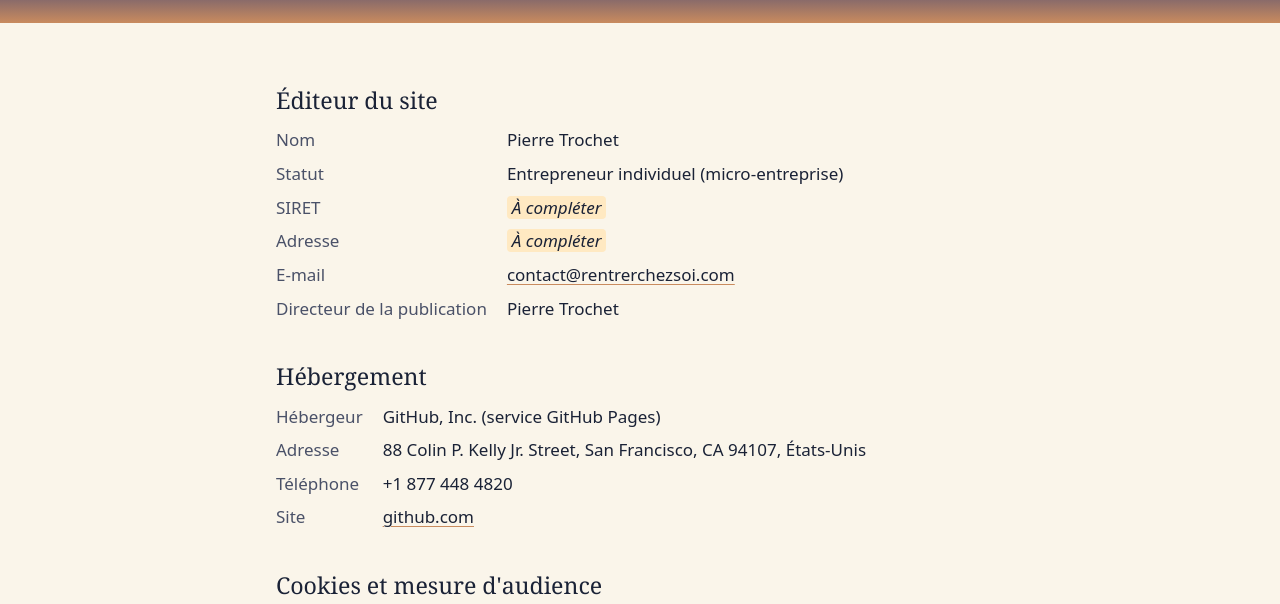
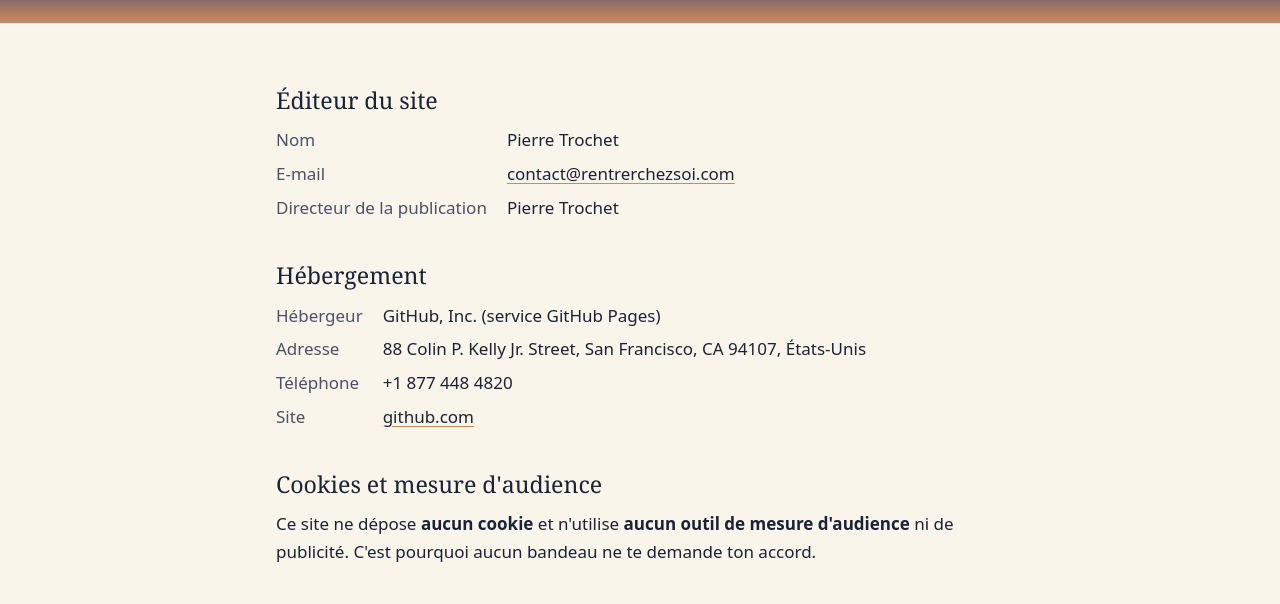
Before and after one commit to Pierre-TROCHET/rentrerchezsoi-site, a plain HTML site: page mentions-legales.html in a window 1280 px wide. Shown: the part 168-772 px from the top of the page. Drawn offline with Linux system fonts and the light colour scheme.

Commit message:
Mentions légales sans adresse ni SIRET (site non professionnel)
Co-Authored-By: Claude Opus 5.5 <noreply@anthropic.com>

```diff
--- a/mentions-legales.html
+++ b/mentions-legales.html
@@ -39,12 +39,10 @@
   <div class="dedans">
 
     <h2>Éditeur du site</h2>
-    <!-- Les champs « À compléter » sont à remplir par Pierre : voir README.md, « Avant la mise en ligne ». -->
+    <!-- Site édité à titre non professionnel (rien n'y est vendu) : pas d'adresse ni de SIRET publiés.
+         Le jour où le site vend quelque chose, les ajouter : voir README.md, « Mentions légales ». -->
     <dl>
       <dt>Nom</dt><dd>Pierre Trochet</dd>
-      <dt>Statut</dt><dd>Entrepreneur individuel (micro-entreprise)</dd>
-      <dt>SIRET</dt><dd><span class="a-completer">À compléter</span></dd>
-      <dt>Adresse</dt><dd><span class="a-completer">À compléter</span></dd>
       <dt>E-mail</dt><dd><a href="mailto:contact@rentrerchezsoi.com">contact@rentrerchezsoi.com</a></dd>
       <dt>Directeur de la publication</dt><dd>Pierre Trochet</dd>
     </dl>
```
Also changed, not shown: 1 other file.
